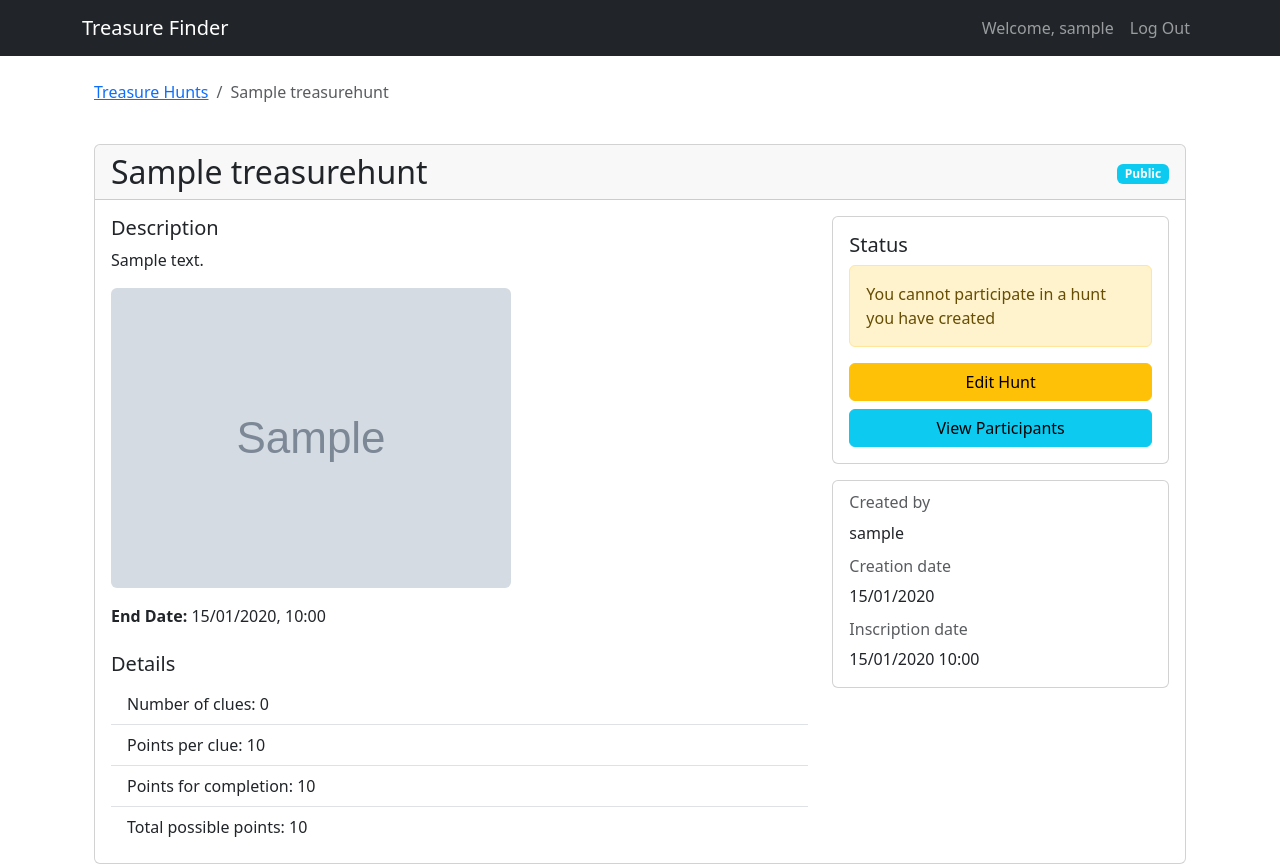
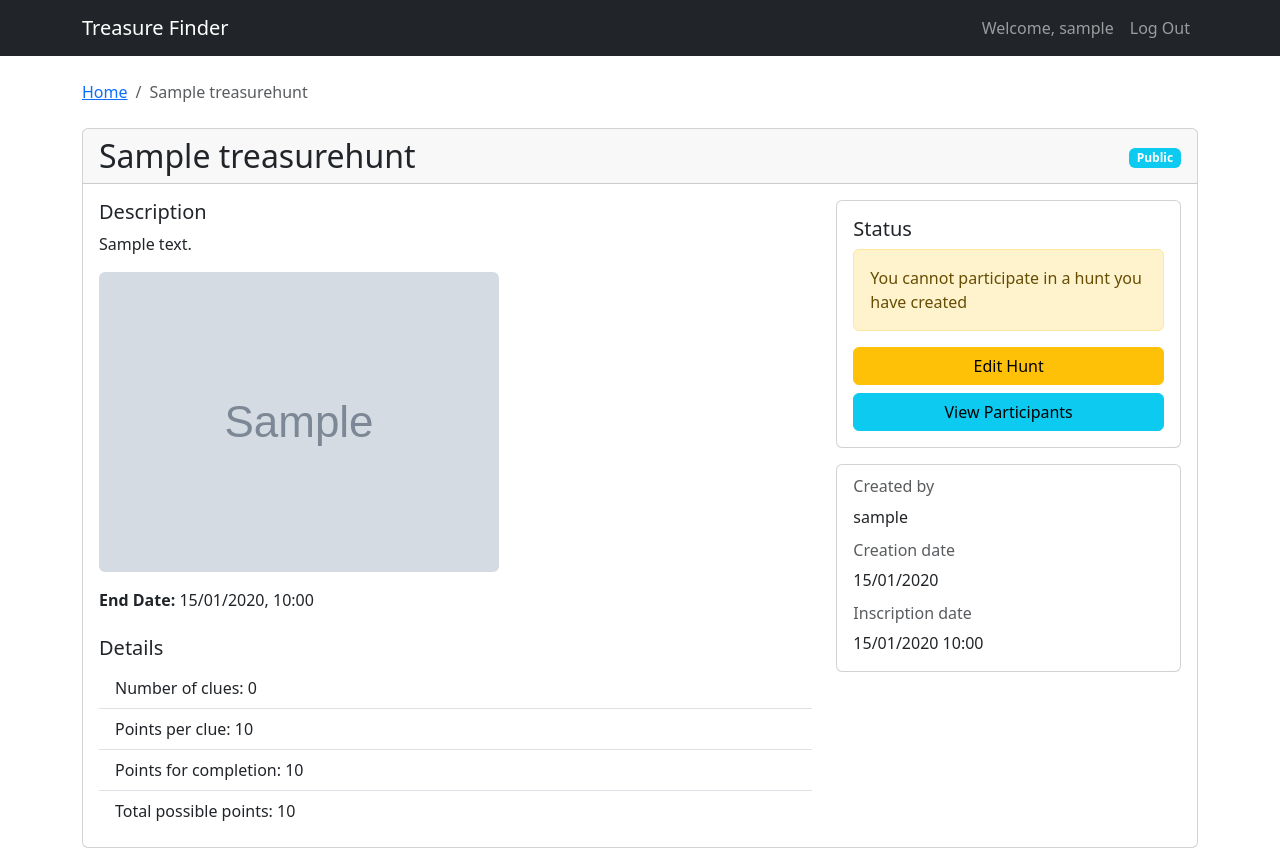
Before and after one commit to cmauec/treasure-hunt, a Django app: page /treasure-hunts/hunt/00000000-0000-0000-0000-000000000001/details/ in a window 1280 px wide. Run offline with Django 5.2, Linux system fonts and the light colour scheme; a user stored in the database is signed in; tables that the repository leaves empty hold one stand-in row (values such as "Sample post"); grey boxes marked "Sample" are stand-in pictures; data that the repository does not hold is empty; parts of the project's set-up code (start-up, migrations or seed data) failed here and were passed over.

Commit message:
Add breadcrumb navigation to treasure hunt templates

```diff
--- a/core/templates/core/base.html
+++ b/core/templates/core/base.html
@@ -35,6 +35,15 @@
     </nav>
 
     <div class="container mt-4">
+        {% block breadcrumb %}
+        <nav aria-label="breadcrumb" class="mb-4">
+            <ol class="breadcrumb">
+                <li class="breadcrumb-item"><a href="{% url 'treasure_hunt_list' %}">Home</a></li>
+                {% block breadcrumb_content %}{% endblock %}
+            </ol>
+        </nav>
+        {% endblock %}
+
         {% if messages %}
         {% for message in messages %}
         <div class="alert alert-{{ message.tags }}">
--- a/core/templates/core/create_hunt.html
+++ b/core/templates/core/create_hunt.html
@@ -1,6 +1,10 @@
 {% extends 'core/base.html' %}
 
 {% block title %}Create New Treasure Hunt{% endblock %}
+
+{% block breadcrumb_content %}
+<li class="breadcrumb-item active" aria-current="page">Create New Hunt</li>
+{% endblock %}
 
 {% block content %}
 {% include 'core/components/loading.html' %}
--- a/core/templates/core/hunt_details.html
+++ b/core/templates/core/hunt_details.html
@@ -2,20 +2,12 @@
 
 {% block title %}{{ treasure_hunt.title }} - Details{% endblock %}
 
+{% block breadcrumb_content %}
+<li class="breadcrumb-item active" aria-current="page">{{ treasure_hunt.title }}</li>
+{% endblock %}
+
 {% block content %}
 {% include 'core/components/loading.html' %}
-
-<div class="container">
-    <div class="row mb-4">
-        <div class="col">
-            <nav aria-label="breadcrumb">
-                <ol class="breadcrumb">
-                    <li class="breadcrumb-item"><a href="{% url 'treasure_hunt_list' %}">Treasure Hunts</a></li>
-                    <li class="breadcrumb-item active" aria-current="page">{{ treasure_hunt.title }}</li>
-                </ol>
-            </nav>
-        </div>
-    </div>
 
     <div class="card">
         <div class="card-header d-flex justify-content-between align-items-center">
--- a/core/templates/core/view_hunt.html
+++ b/core/templates/core/view_hunt.html
@@ -1,6 +1,11 @@
 {% extends 'core/base.html' %}
 
 {% block title %}{{ treasure_hunt.title }}{% endblock %}
+
+{% block breadcrumb_content %}
+<li class="breadcrumb-item"><a href="{% url 'hunt_details' treasure_hunt.id %}">{{ treasure_hunt.title }}</a></li>
+<li class="breadcrumb-item active" aria-current="page">Play</li>
+{% endblock %}
 
 {% block content %}
 <div class="container">
```
Also changed, not shown: core/templates/core/edit_hunt.html (+6 -1 lines), core/templates/core/hunt_completion.html (+6 -1 lines), core/templates/core/hunt_participants.html (+6 -1 lines).
